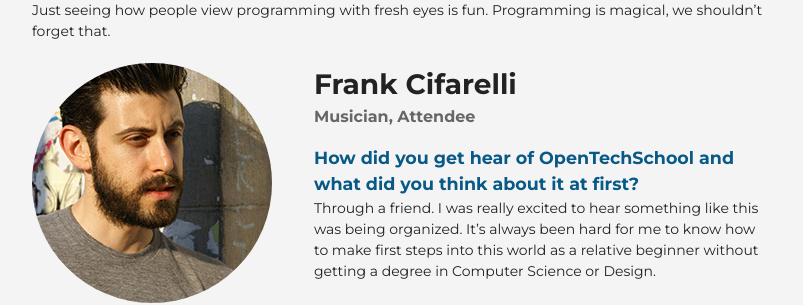
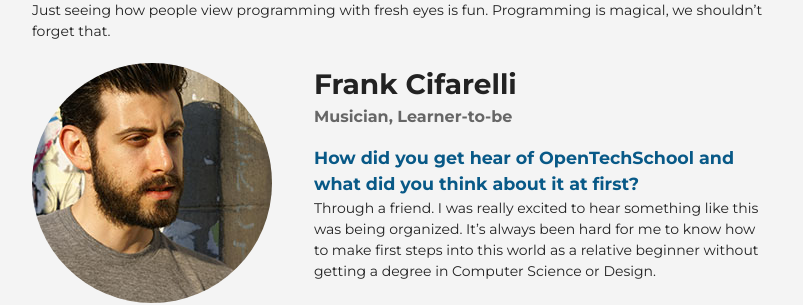
Before and after one commit to OpenTechSchool/www.opentechschool.org, a Jekyll site: the page built from testimonials.html, in a window 1280 px wide and 900 px high, scrolled down 2223 px. Shown: the part 153-458 px from the top of the window, without its empty margins (238-1041 px from the left). Built offline with Jekyll 4.4.1, drawn with Linux system fonts in a browser that asks for light colours; nearby versions of some CDN libraries.

Commit message:
learner to be. yay

```diff
--- a/testimonials.html
+++ b/testimonials.html
@@ -59,7 +59,7 @@
 
 <section id="frank-cifarelli" class="testimonial">
   <img src="/images/testimonials/portrait_frank.jpg" alt="frank" class="close-up">
-  <h2 class="name">Frank Cifarelli <b>Musician, Attendee</b></h2>
+  <h2 class="name">Frank Cifarelli <b>Musician, Learner-to-be</b></h2>
 
   <h3 class="question">How did you get hear of OpenTechSchool and what did you think about it at first?</h3>
 
```
